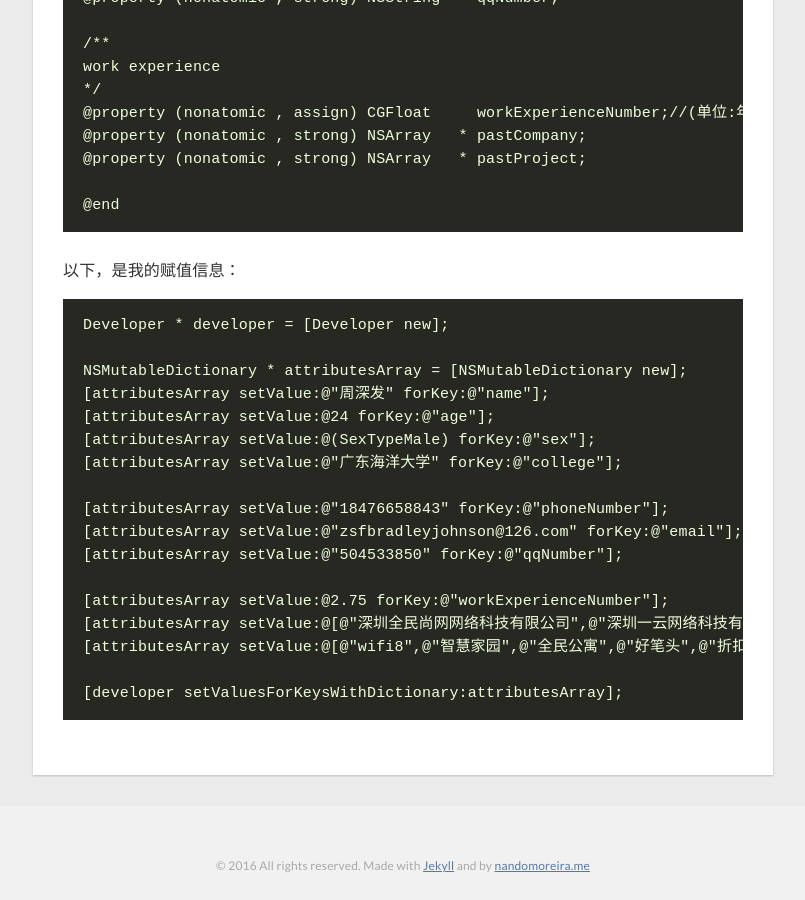
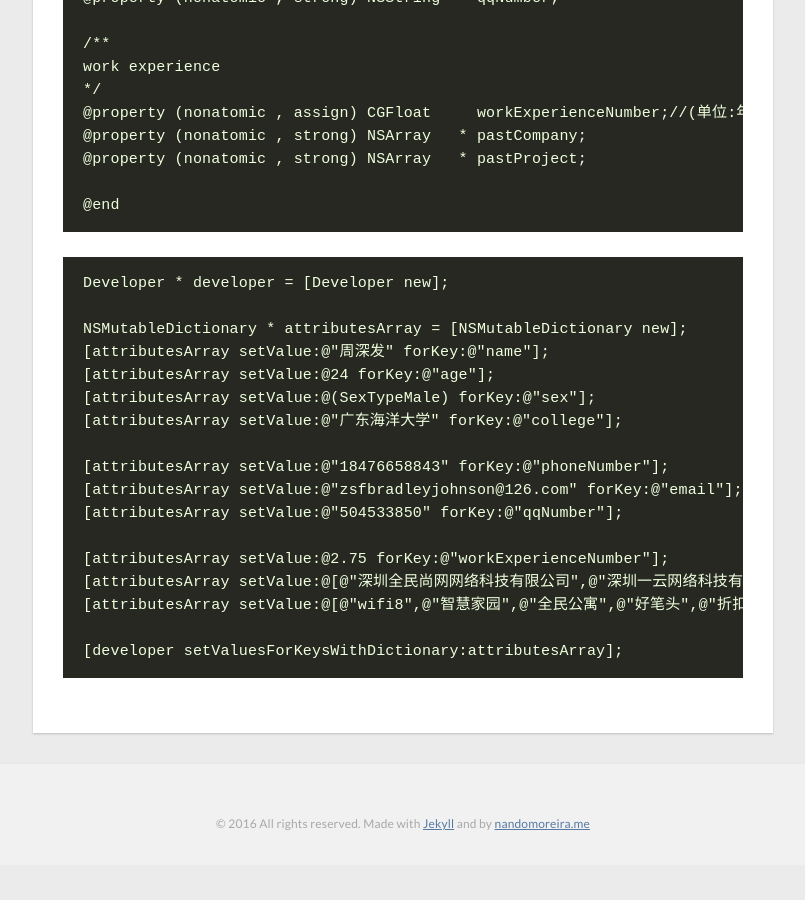
Before and after one commit to zsfbradleyjohnson/zsfbradleyjohnson.github.io, a Jekyll site: the page built from author.md, in a window 1280 px wide and 900 px high, scrolled down 834 px. Shown: the whole window, without its empty margins (237-1042 px from the left). Built offline with Jekyll 4.4.1, drawn with Linux system fonts in a browser that asks for light colours; nearby versions of some CDN libraries; after the commit the page ends 1699 px from its top, so only the background shows below that.

Commit message:
change info

```diff
--- a/author.md
+++ b/author.md
@@ -41,7 +41,7 @@ slug: author
 
     @end
 
-以下，是我的赋值信息：
+<!-- 以下，是我的赋值信息： -->
 
     Developer * developer = [Developer new];
 
```
